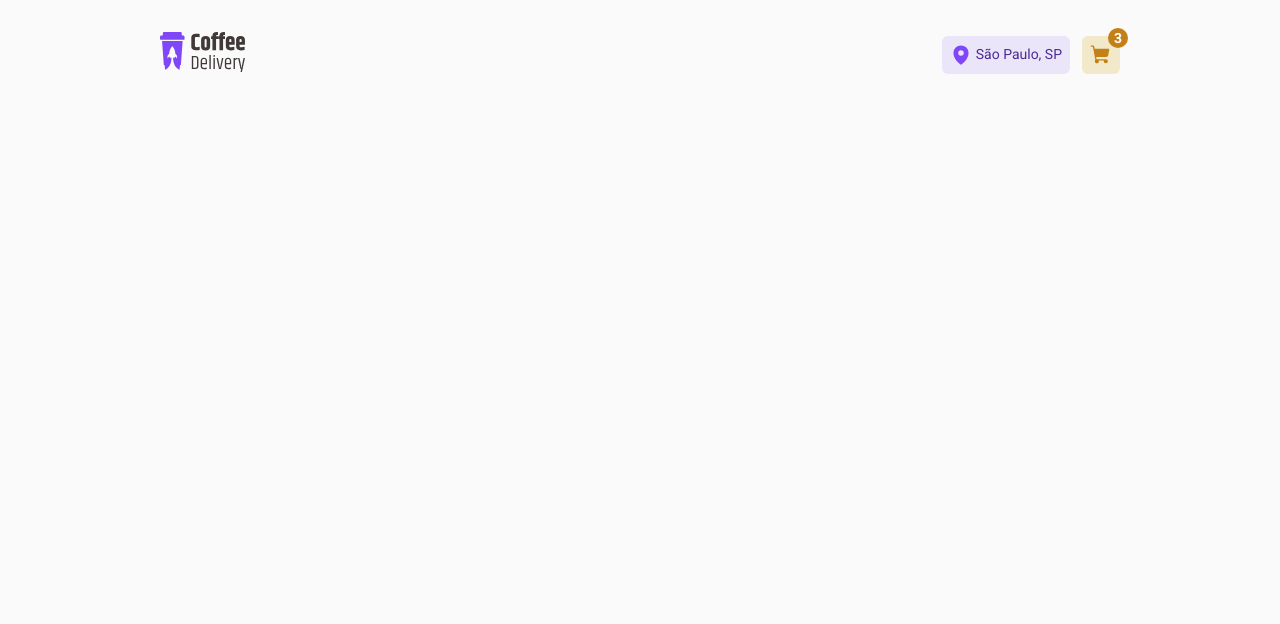
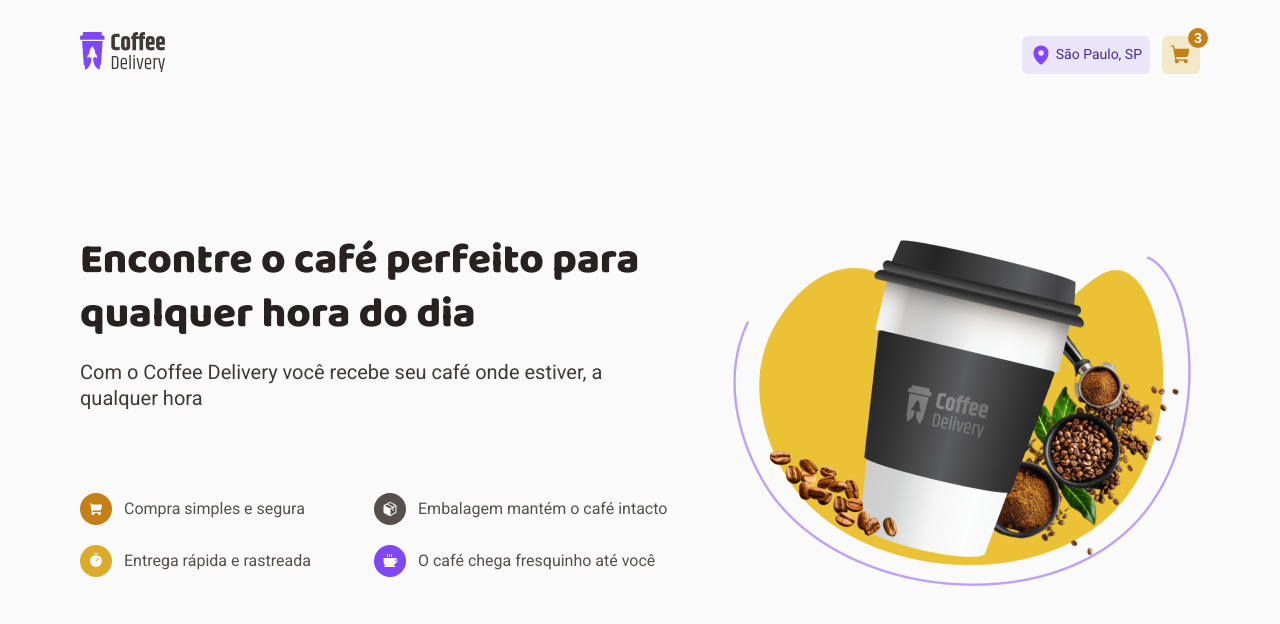
Before and after one commit to diipacheco/coffee-delivery, a React (Vite) app: page / in a window 1280 px wide. Shown: the top 624 px of the page. Built offline with nearby package versions, Linux system fonts and the light colour scheme.

Commit message:
Starts Home component with a intro section

```diff
--- a/src/components/Header/index.tsx
+++ b/src/components/Header/index.tsx
@@ -1,3 +1,4 @@
+import { useTheme } from 'styled-components';
 import { MapPin, ShoppingCart } from 'phosphor-react';
 
 import Logo from '../../assets/Logo.svg';
@@ -5,6 +6,7 @@ import Logo from '../../assets/Logo.svg';
 import { Cart, CartContainer, Container, LocaleIndicator, LogoContainer, CartCounter } from './styles';
 
 export function Header() {
+  const theme = useTheme();
   return (
     <Container>
       <LogoContainer>
@@ -12,11 +14,11 @@ export function Header() {
       </LogoContainer>
       <CartContainer>
         <LocaleIndicator>
-          <MapPin weight="fill" color="#8047F8" size={22} />
+          <MapPin weight="fill" color={theme.colors.productColors.purple} size={22} />
           São Paulo, SP
         </LocaleIndicator>
         <Cart>
-          <ShoppingCart size={22} color="#C47F17" weight="fill" />
+          <ShoppingCart size={22} color={theme.colors.productColors.yellowDark} weight="fill" />
           <CartCounter>3</CartCounter>
         </Cart>
       </CartContainer>
--- a/src/components/Header/styles.ts
+++ b/src/components/Header/styles.ts
@@ -1,12 +1,12 @@
 import { styled } from 'styled-components';
 
 export const Container = styled.header`
-  padding: 2rem 10rem;
-
+  max-width: 1160px;
+  padding: 2rem 1.25rem;
+  margin: 0 auto;
   display: flex;
-  flex: 1;
+  justify-content: space-between;
   align-items: center;
-  justify-content: space-between;
 `;
 
 export const LogoContainer = styled.div`
--- a/src/layouts/DefaultLayout.tsx
+++ b/src/layouts/DefaultLayout.tsx
@@ -1,9 +1,15 @@
 import { Header } from '../components/Header';
+import { Home } from '../pages/Home';
+
+import { Container } from './styles';
 
 export function DefaultLayout() {
   return (
-    <div>
+    <>
       <Header />
-    </div>
+      <Container>
+        <Home />
+      </Container>
+    </>
   );
 }
--- /dev/null
+++ b/src/layouts/styles.ts
@@ -0,0 +1,9 @@
+import { styled } from 'styled-components';
+
+export const Container = styled.main`
+  max-width: 1160px;
+  padding: 2rem 1.25rem;
+  margin: 0 auto;
+  display: flex;
+  flex-direction: column;
+`;
--- /dev/null
+++ b/src/pages/Home/index.tsx
@@ -0,0 +1,64 @@
+import { Coffee, Package, ShoppingCart, Timer } from 'phosphor-react';
+import { useTheme } from 'styled-components';
+
+import CoffeeDelivery from '../../assets/CoffeeDelivery.png';
+
+import { Intro, IntroInfo } from './styles';
+
+export function Home() {
+  const theme = useTheme();
+  return (
+    <Intro>
+      <div>
+        <h1>Encontre o café perfeito para qualquer hora do dia</h1>
+        <p>Com o Coffee Delivery você recebe seu café onde estiver, a qualquer hora</p>
+
+        <IntroInfo>
+          <div>
+            <ShoppingCart
+              size={32}
+              weight="fill"
+              color={theme.colors.baseColors.background}
+              style={{ backgroundColor: theme.colors.productColors.yellowDark }}
+            />
+            <span>Compra simples e segura</span>
+          </div>
+
+          <div>
+            <Package
+              size={32}
+              weight="fill"
+              color={theme.colors.baseColors.background}
+              style={{ backgroundColor: theme.colors.baseColors.baseText }}
+            />
+            <span>Embalagem mantém o café intacto</span>
+          </div>
+
+          <div>
+            <Timer
+              size={32}
+              weight="fill"
+              color={theme.colors.baseColors.background}
+              style={{ backgroundColor: theme.colors.productColors.yellow }}
+            />
+            <span>Entrega rápida e rastreada</span>
+          </div>
+
+          <div>
+            <Coffee
+              size={32}
+              weight="fill"
+              color={theme.colors.baseColors.background}
+              style={{ backgroundColor: theme.colors.productColors.purple }}
+            />
+            <span>O café chega fresquinho até você</span>
+          </div>
+        </IntroInfo>
+      </div>
+
+      <div>
+        <img src={CoffeeDelivery} alt="Café do Coffee Delivery" />
+      </div>
+    </Intro>
+  );
+}
--- /dev/null
+++ b/src/pages/Home/styles.ts
@@ -0,0 +1,50 @@
+import { styled } from 'styled-components';
+
+export const Intro = styled.section`
+  display: flex;
+  align-items: flex-start;
+  justify-content: space-between;
+  gap: 56px;
+
+  padding: 5.75rem 0;
+  margin: 0 auto;
+
+  > div {
+    display: flex;
+    flex-direction: column;
+    gap: 16px;
+
+    > h1 {
+      font-size: ${({ theme }) => theme.textSizes.titles.titleXL};
+      font-weight: 800;
+      line-height: 130%;
+      color: ${({ theme }) => theme.colors.baseColors.baseTitle};
+    }
+
+    > p {
+      font-size: ${({ theme }) => theme.textSizes.texts.textL};
+      line-height: 130%;
+      color: ${({ theme }) => theme.colors.baseColors.baseSubtitle};
+    }
+  }
+`;
+
+export const IntroInfo = styled.div`
+  display: grid;
+  grid-template-columns: 1fr 1fr;
+  grid-row-gap: 20px;
+
+  margin-top: 66px;
+
+  > div {
+    display: flex;
+    align-items: center;
+    gap: 12px;
+    font-size: ${({ theme }) => theme.textSizes.texts.textM};
+
+    svg {
+      padding: 8px;
+      border-radius: 999px;
+    }
+  }
+`;
```
Also changed, not shown: src/assets/CoffeeDelivery.png (added).
